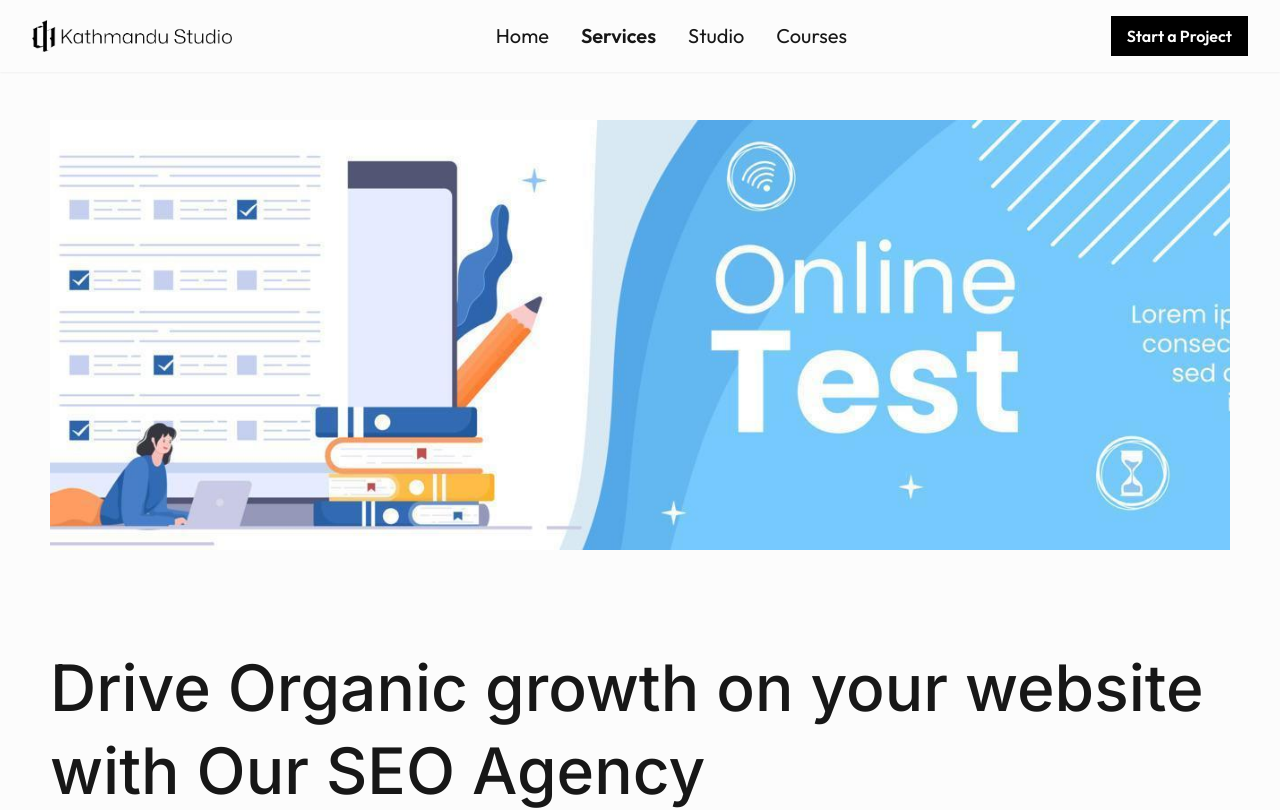
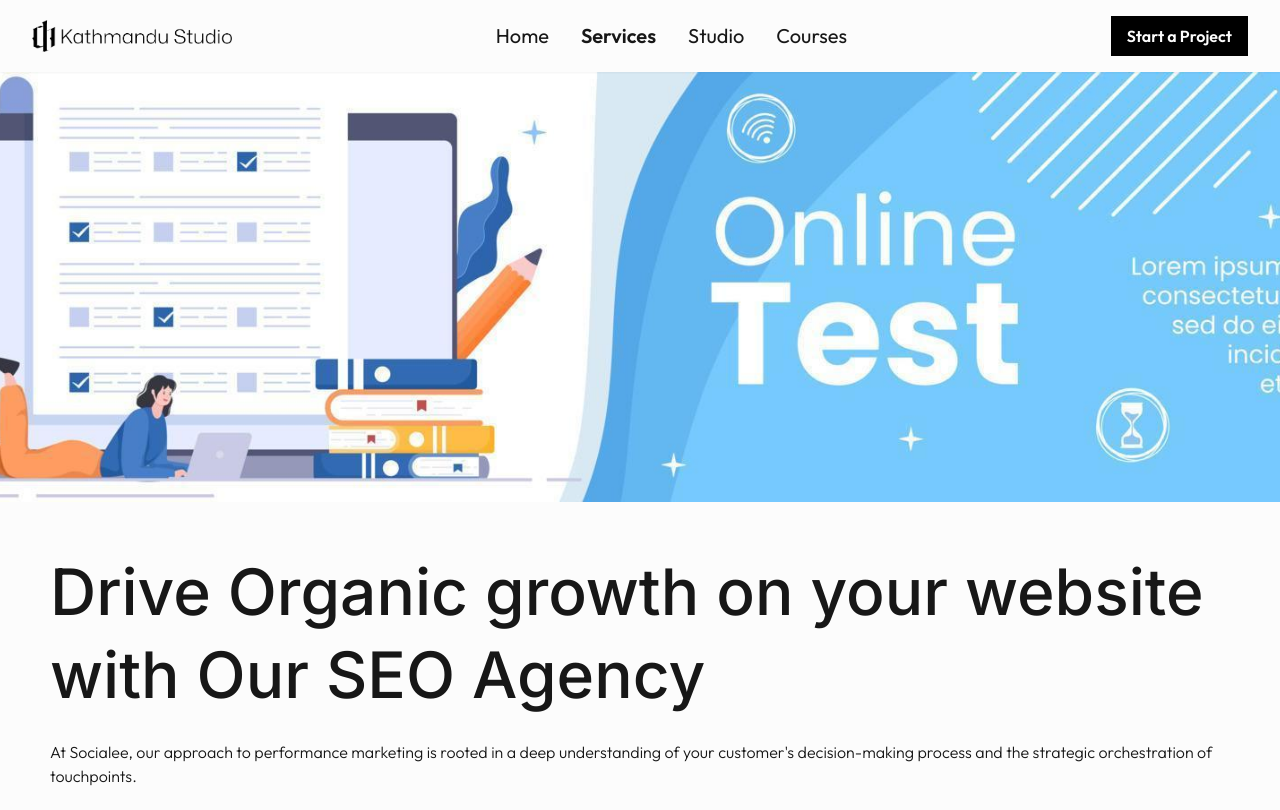
Before and after one commit to kathmandu-studio/kathmandu-studio, a Next.js app: page /services/seo in a window 1280 px wide. Shown: the top 810 px of the page. Built offline with nearby package versions, Linux system fonts and the light colour scheme.

Commit message:
banner image flow full view width

```diff
--- a/app/services/campaign-management/page.tsx
+++ b/app/services/campaign-management/page.tsx
@@ -1,19 +1,11 @@
-import {
-  Approach,
-  Banner,
-  FAQs,
-  Hero,
-  StartProject,
-} from "components/services";
+import { Approach, FAQs, Hero, StartProject } from "components/services";
 import data from "data/services.json";
 
 export default function CampaignManagement() {
-  const { banner, hero, approach, faqs, startProject } =
-    data.campaignManagement;
+  const { hero, approach, faqs, startProject } = data.campaignManagement;
 
   return (
     <div className="flex flex-col gap-12 md:gap-24 py-8 sm:py-12">
-      <Banner src={banner.src} alt={banner.alt} />
       <Hero data={hero} />
       <Approach data={approach} />
       <FAQs data={faqs} />
--- a/app/services/e-commerce-marketing/page.tsx
+++ b/app/services/e-commerce-marketing/page.tsx
@@ -1,19 +1,11 @@
-import {
-  Approach,
-  Banner,
-  FAQs,
-  Hero,
-  StartProject,
-} from "components/services";
+import { Approach, FAQs, Hero, StartProject } from "components/services";
 import data from "data/services.json";
 
 export default function ECommerceMarketing() {
-  const { banner, hero, approach, faqs, startProject } =
-    data.eCommerceMarketing;
+  const { hero, approach, faqs, startProject } = data.eCommerceMarketing;
 
   return (
     <div className="flex flex-col gap-12 md:gap-24 py-8 sm:py-12">
-      <Banner src={banner.src} alt={banner.alt} />
       <Hero data={hero} />
       <Approach data={approach} />
       <FAQs data={faqs} />
--- a/app/services/performance-marketing/page.tsx
+++ b/app/services/performance-marketing/page.tsx
@@ -1,19 +1,11 @@
-import {
-  Approach,
-  Banner,
-  FAQs,
-  Hero,
-  StartProject,
-} from "components/services";
+import { Approach, FAQs, Hero, StartProject } from "components/services";
 import data from "data/services.json";
 
 export default function PerformanceMarketing() {
-  const { banner, hero, approach, faqs, startProject } =
-    data.performanceMarketing;
+  const { hero, approach, faqs, startProject } = data.performanceMarketing;
 
   return (
     <div className="flex flex-col gap-12 md:gap-24 py-8 sm:py-12">
-      <Banner src={banner.src} alt={banner.alt} />
       <Hero data={hero} />
       <Approach data={approach} />
       <FAQs data={faqs} />
--- a/app/services/seo/page.tsx
+++ b/app/services/seo/page.tsx
@@ -1,18 +1,11 @@
-import {
-  Approach,
-  Banner,
-  FAQs,
-  Hero,
-  StartProject,
-} from "components/services";
+import { Approach, FAQs, Hero, StartProject } from "components/services";
 import data from "data/services.json";
 
 export default function SEO() {
-  const { banner, hero, approach, faqs, startProject } = data.seo;
+  const { hero, approach, faqs, startProject } = data.seo;
 
   return (
     <div className="flex flex-col gap-12 md:gap-24 py-8 sm:py-12">
-      <Banner src={banner.src} alt={banner.alt} />
       <Hero data={hero} />
       <Approach data={approach} />
       <FAQs data={faqs} />
--- a/app/services/social-media-marketing/page.tsx
+++ b/app/services/social-media-marketing/page.tsx
@@ -1,19 +1,11 @@
-import {
-  Approach,
-  Banner,
-  FAQs,
-  Hero,
-  StartProject,
-} from "components/services";
+import { Approach, FAQs, Hero, StartProject } from "components/services";
 import data from "data/services.json";
 
 export default function SocialMediaMarketing() {
-  const { banner, hero, approach, faqs, startProject } =
-    data.socialMediaMarketing;
+  const { hero, approach, faqs, startProject } = data.socialMediaMarketing;
 
   return (
     <div className="flex flex-col gap-12 md:gap-24 py-8 sm:py-12">
-      <Banner src={banner.src} alt={banner.alt} />
       <Hero data={hero} />
       <Approach data={approach} />
       <FAQs data={faqs} />
--- a/components/services/Banner.tsx
+++ b/components/services/Banner.tsx
@@ -7,7 +7,7 @@ interface IBannerProps {
 
 export default function Banner({ src, alt = "Banner" }: IBannerProps) {
   return (
-    <div className="relative w-full h-[240px] lg:h-[430px]">
+    <div className="relative w-full h-[300px] lg:h-[430px]">
       <Image src={src} alt={alt} fill style={{ objectFit: "cover" }} />
     </div>
   );
--- a/components/shared/LayoutWrapper.tsx
+++ b/components/shared/LayoutWrapper.tsx
@@ -2,6 +2,9 @@
 
 import { usePathname } from "next/navigation";
 import { Navbar, Footer } from "components/shared/molecules";
+import { Banner } from "components/services";
+import data from "data/services.json";
+import { toCamelCaseFromUrlExtraction } from "utils";
 
 interface LayoutWrapperProps {
   children: React.ReactNode;
@@ -11,6 +14,10 @@ export default function LayoutWrapper({ children }: LayoutWrapperProps) {
   const pathname = usePathname();
   const hideLayout = pathname === "/start-a-project";
 
+  const extractedPathEndPoint = toCamelCaseFromUrlExtraction(pathname);
+  // eslint-disable-next-line @typescript-eslint/no-explicit-any
+  const banner = (data as any)[extractedPathEndPoint]?.banner;
+
   return (
     <>
       {!hideLayout && (
@@ -18,7 +25,9 @@ export default function LayoutWrapper({ children }: LayoutWrapperProps) {
           <Navbar />
         </div>
       )}
-      <main
+      <main>
+        {banner && <Banner src={banner.src} alt={banner.alt} />}
+        <div
           className={`${
             !hideLayout
               ? "w-full xl:w-container px-4 xl:px-0 mx-auto min-h-[80vh]"
@@ -26,6 +35,7 @@ export default function LayoutWrapper({ children }: LayoutWrapperProps) {
           }`}
         >
           {children}
+        </div>
       </main>
       {!hideLayout && <Footer />}
     </>
--- a/components/shared/molecules/Footer.tsx
+++ b/components/shared/molecules/Footer.tsx
@@ -35,7 +35,7 @@ export default function Footer() {
 
   return (
     <footer className="bg-primary text-secondary px-4 py-8 xl:p-12 w-full">
-      <div className="flex flex-col lg:flex-row justify-between gap-12 md:gap-16">
+      <div className="flex flex-col lg:flex-row justify-between gap-12 lg:gap-32 xl:gap-52">
         <div className="flex flex-col gap-12 w-full lg:w-1/2">
           {/* Left: Logo */}
           <div>
--- /dev/null
+++ b/utils/index.ts
@@ -0,0 +1,16 @@
+export function toCamelCaseFromUrlExtraction(url: string) {
+  // Get the last part after splitting by '/'
+  const lastSegment = url.split("/").filter(Boolean).pop();
+
+  if (!lastSegment) return "";
+
+  // Convert kebab-case to camelCase
+  return lastSegment
+    .split("-")
+    .map((word: string, index: number) =>
+      index === 0
+        ? word.toLowerCase()
+        : word.charAt(0).toUpperCase() + word.slice(1).toLowerCase()
+    )
+    .join("");
+}
```
Lines whose indentation alone changed are shown as unchanged.
